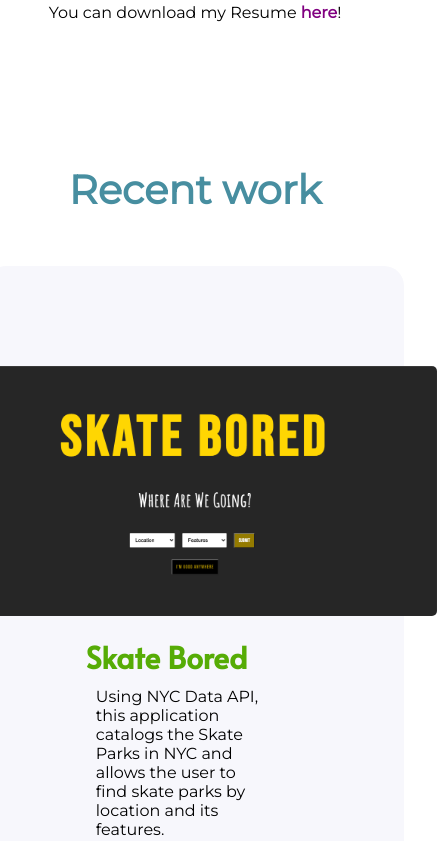
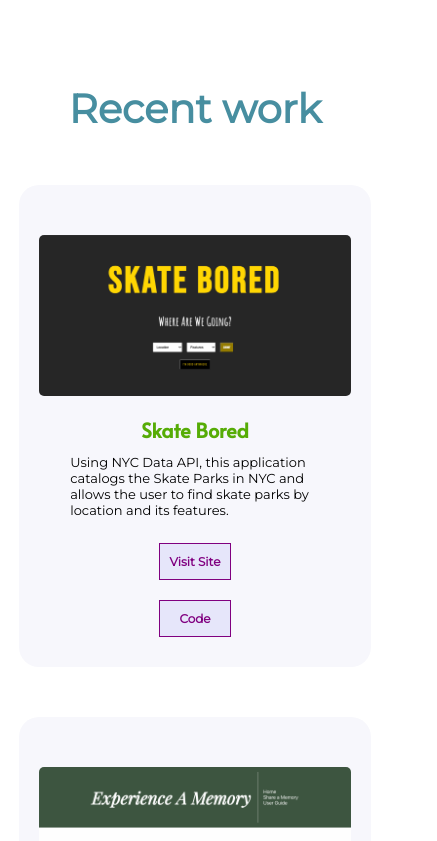
Before and after one commit to amandaphail/portfolio, a React (Create React App) app: page / in a window 390 px wide. Shown: the part 1156-1997 px from the top of the page, 437 px wide, since content can reach past the window. Built offline with nearby package versions, Linux system fonts and the light colour scheme; a web font is replaced by a local one.

Commit message:
mediaquery

```diff
--- a/src/screens/CSS/projects.css
+++ b/src/screens/CSS/projects.css
@@ -121,3 +121,43 @@
     width: 80%;
   }
 }
+
+@media only screen and (max-width: 550px) {
+  #proj {
+    width: 100%;
+    padding: 20px;
+    padding-top: 50px;
+  }
+
+  #projimg {
+    width: 100%;
+    margin: 0;
+  }
+
+  #projcontent {
+    justify-content: center;
+    align-items: center;
+  }
+
+  #left {
+    font-size: 13px;
+  }
+
+  #links {
+    display: flex;
+    flex-direction: column;
+    margin-top: 5px;
+  }
+
+  #projheadline {
+    font-size: 20px;
+  }
+
+  #site {
+    font-size: 12px;
+  }
+
+  #code {
+    font-size: 12px;
+  }
+}
```
